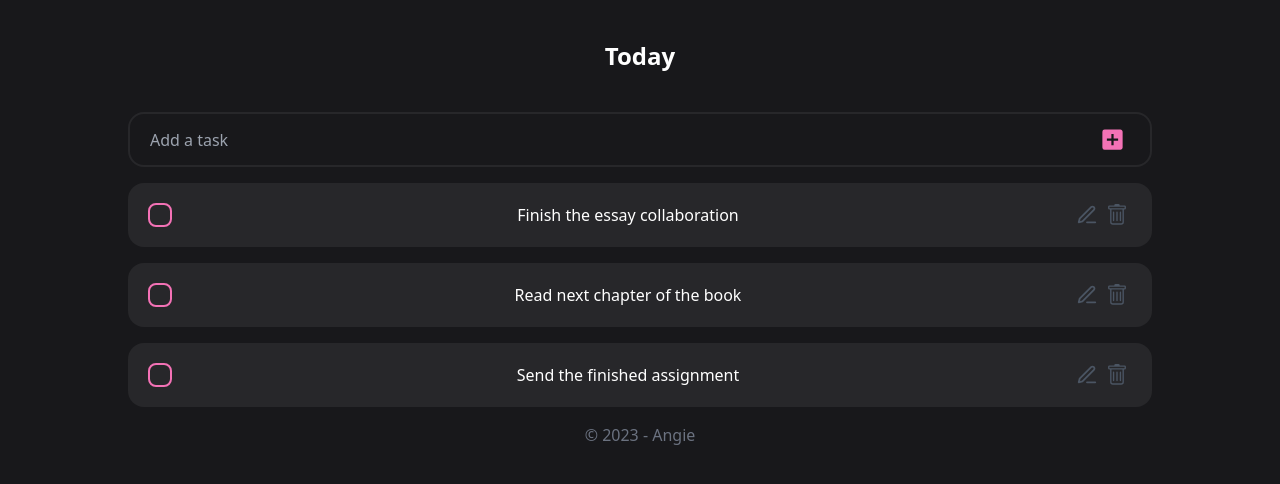
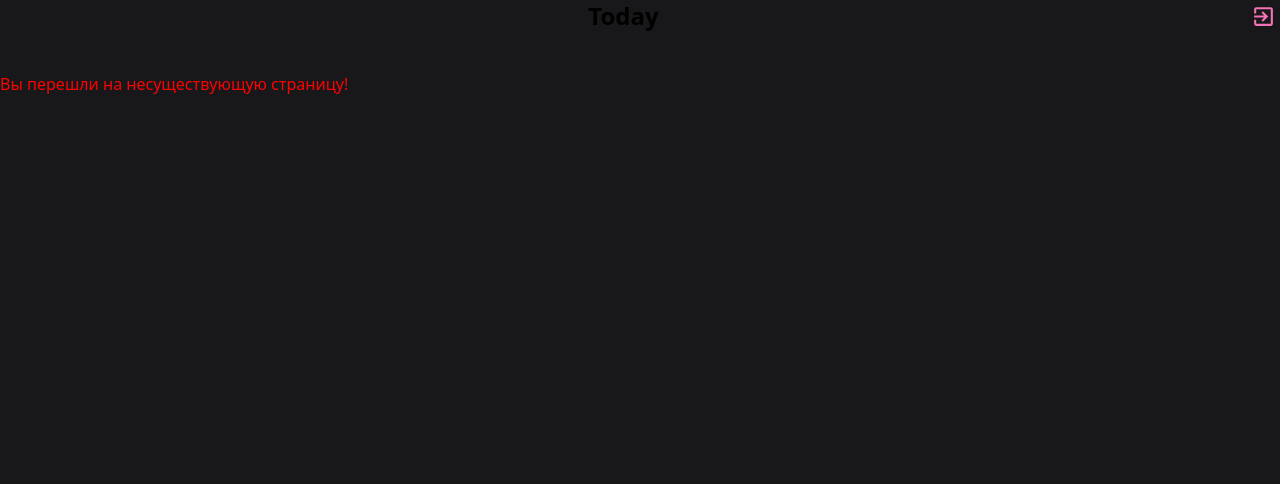
Before and after one commit to walborn/todo, a React (Create React App) app: page / in a window 1280 px wide. Shown: the top 484 px of the page. Built offline with nearby package versions, Linux system fonts and the light colour scheme.

Commit message:
add router

```diff
--- /dev/null
+++ b/src/App.jsx
@@ -0,0 +1,24 @@
+import { BrowserRouter } from "react-router-dom"
+import { Route, Routes } from 'react-router-dom/dist'
+import About from './components/pages/About'
+import Navbar from './components/Items/Navbar'
+import Error from './components/pages/Error'
+import Login from './components/pages/Login'
+import Todolist from './components/todos/TodoList'
+
+
+const App = () => {
+	return (
+		<BrowserRouter>
+			<Navbar />
+			<Routes>
+				<Route path="/about" element={<About />} />
+				<Route path="/todolist" element={<Todolist />} />
+				<Route path="/login" element={<Login />} />
+				<Route path="*" element={<Error />} />
+			</Routes>
+		</BrowserRouter>
+	)
+}
+
+export default App
--- /dev/null
+++ b/src/components/Items/Navbar.jsx
@@ -0,0 +1,20 @@
+import React from 'react'
+import { MdExitToApp } from 'react-icons/md'
+import Button from './Button'
+
+const Navbar = () => {
+	return (
+		<div className='flex place-content-between mb-10'>
+			<div></div>
+			<h1 className='text-2xl font-bold text-center'>Today</h1>
+			<div className='flex items-center'>
+				<Button icon={<MdExitToApp
+					size={25}
+					className='text-pink-400'
+				/>} />
+			</div>
+		</div>
+	)
+}
+
+export default Navbar
--- /dev/null
+++ b/src/components/pages/About.jsx
@@ -0,0 +1,11 @@
+import React from 'react'
+
+const About = () => {
+    return (
+        <h1>
+            Это приложение создано в качестве обучения
+        </h1>
+    )
+}
+
+export default About
--- /dev/null
+++ b/src/components/pages/Error.jsx
@@ -0,0 +1,13 @@
+import React from 'react'
+
+const Error = () => {
+    return (
+        <div>
+            <h1 style={{ color: 'red' }}>
+                Вы перешли на несуществующую страницу!
+            </h1>
+        </div>
+    );
+};
+
+export default Error
--- a/src/index.jsx
+++ b/src/index.jsx
@@ -2,7 +2,7 @@ import React from 'react'
 import { createRoot } from 'react-dom/client'
 import './index.css'
 
-import TodoList from './components/todos/TodoList'
+import App from './App';
 
 const root = createRoot(document.getElementById("root"));
-root.render(<TodoList />)
+root.render(<App />)
```
